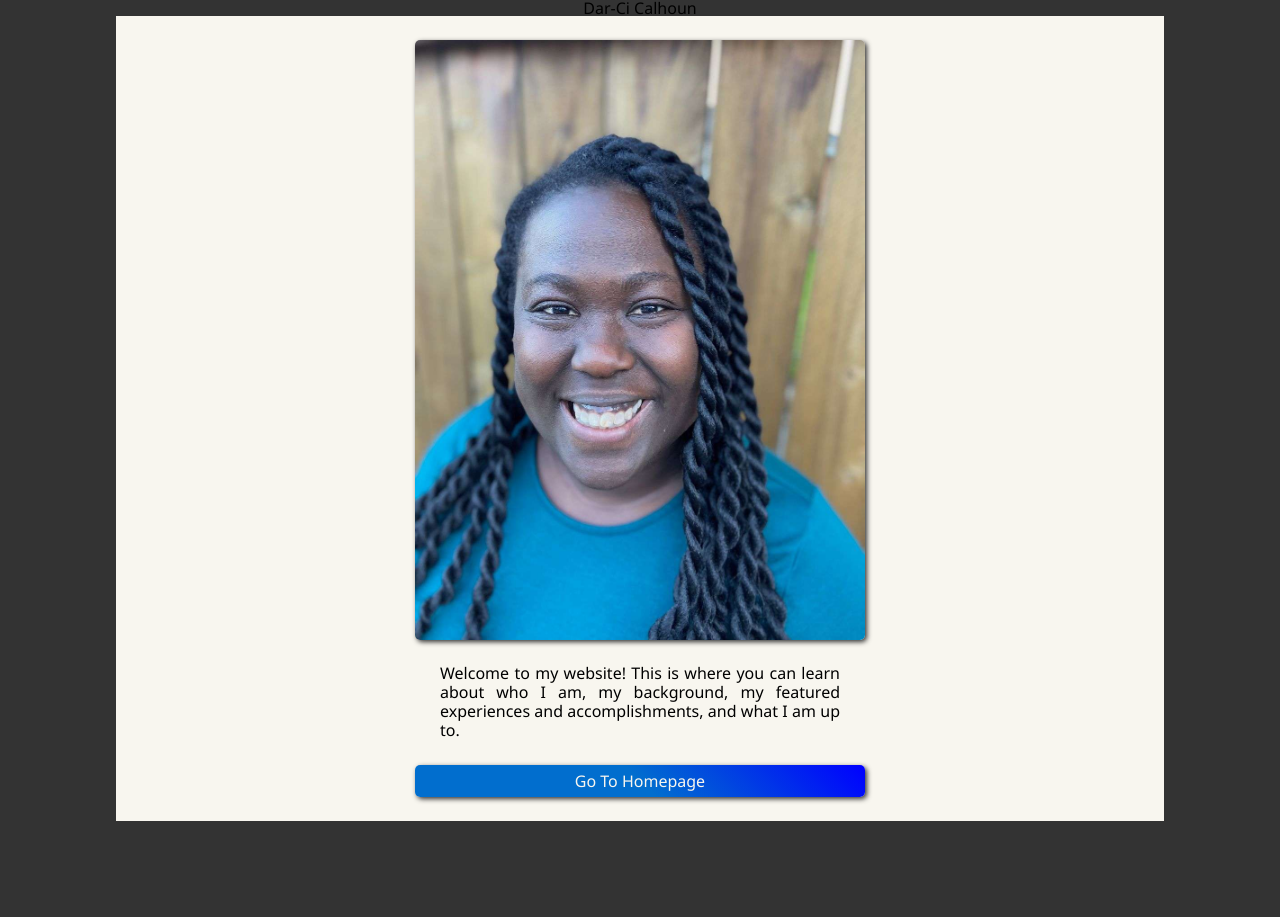
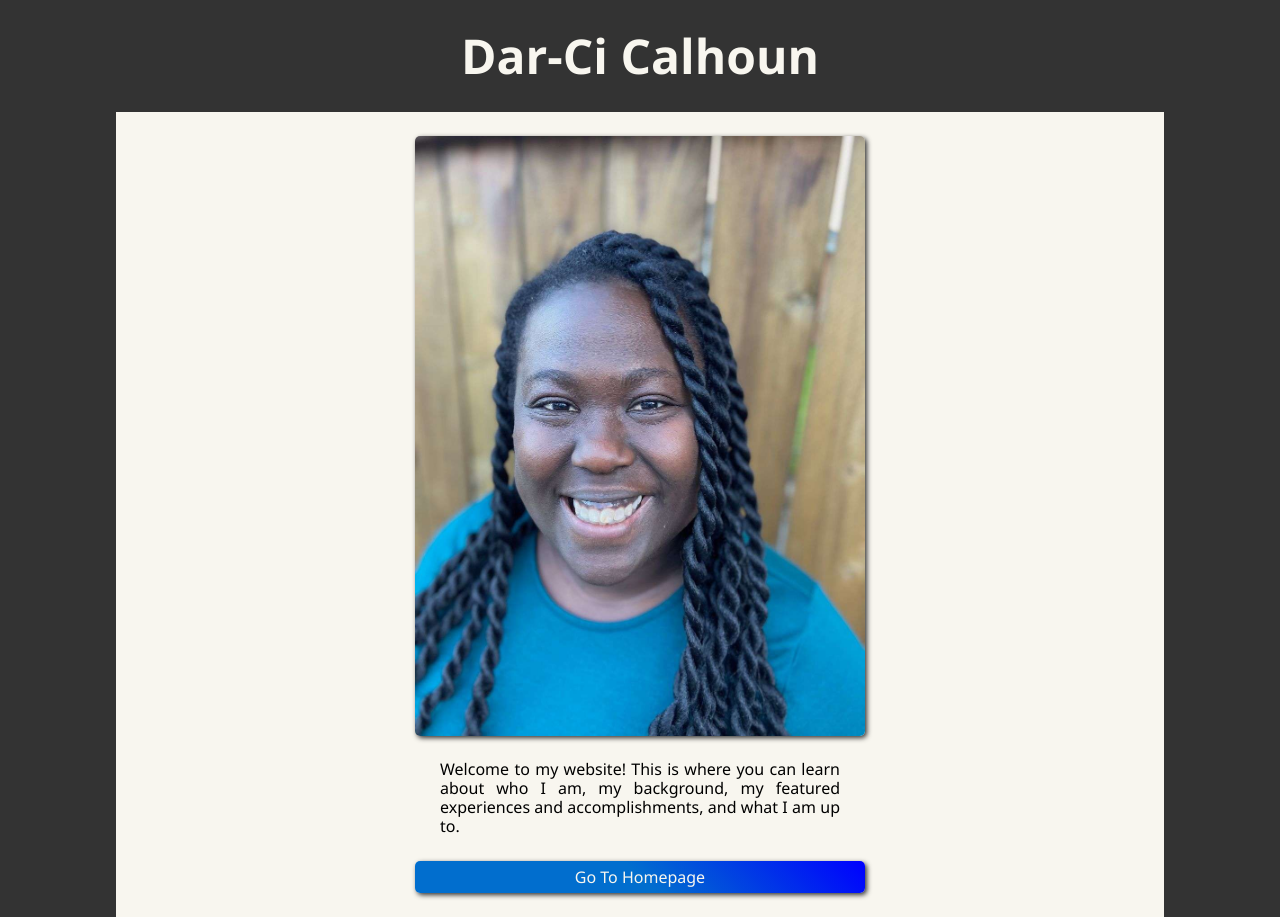
Before and after one commit to dcalhoun286/dcalhoun286.github.io, a plain HTML site: page index.html in a window 1280 px wide. Before the commit the page ends 821 px from the top, so only its background shows below. Drawn offline with Linux system fonts and the light colour scheme.

Commit message:
fixing h1 bug

```diff
--- a/styles/styles.css
+++ b/styles/styles.css
@@ -31,6 +31,17 @@ body.welcome {
     display: flex;
     flex-direction: column;
     align-items: center;
+}
+
+.welcome h1 {
+    color:rgb(248, 246, 239);
+    text-align: center;
+    font-size: 3rem;
+    font-weight: 600;
+    margin-top: 2rem;
+    margin-bottom: 2rem;
+    padding-left: 5px;
+    padding-right: 5px;
 }
 
 .welcome main.card {
```
